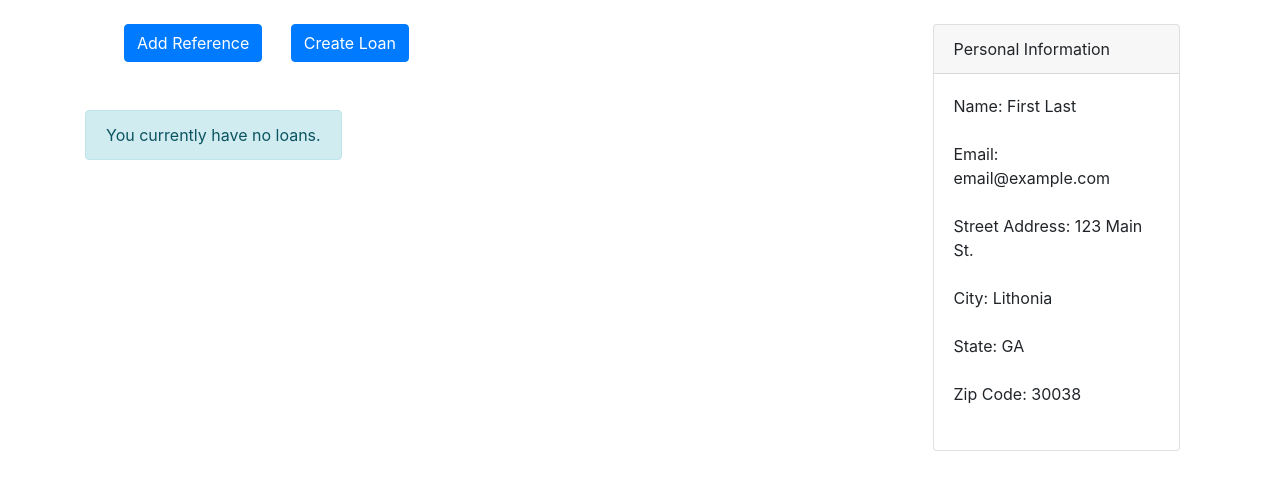
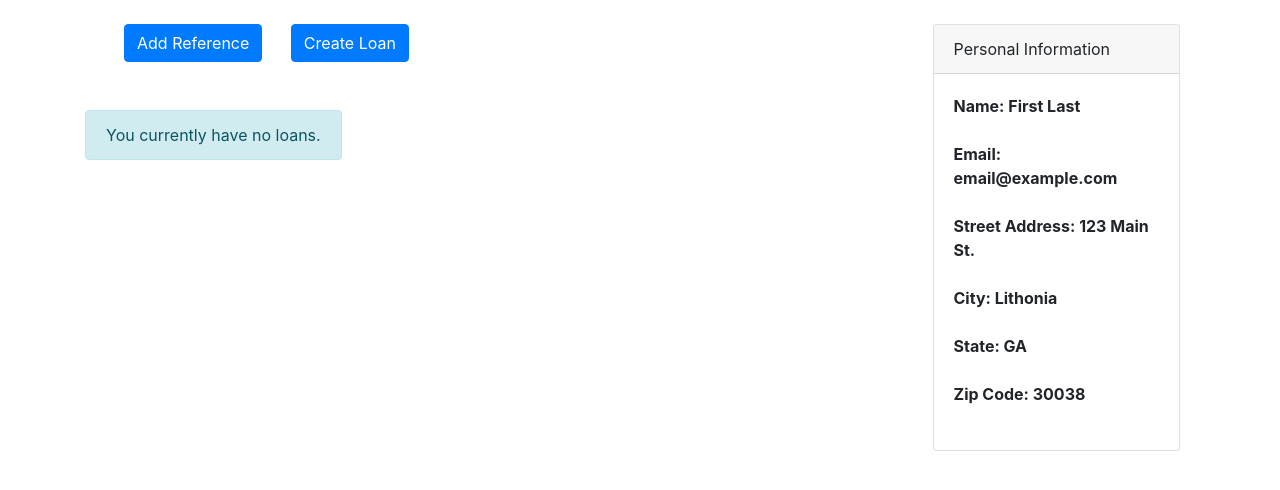
Before and after one commit to BDPA-HSCC-ATL-2018/bdpa-loans, a PHP site: page /dashboard.php in a window 1280 px wide. Shown: the part 56-546 px from the top of the page. Run offline with PHP 8.4, Linux system fonts and the light colour scheme; a user stored in the database is signed in; data comes from the database, SQL or seed files in the repository.

Commit message:
Bold font for card info

```diff
--- a/dashboard.php
+++ b/dashboard.php
@@ -105,6 +105,7 @@ SQL;
   <div class="card">
     <div class="card-header">Personal Information</div>
     <div class="card-body">
+      <p class="card-text font-weight-bold">
       <?php
         $personal_sql = <<<SQL
           SELECT * FROM customers WHERE customer_id = $cust_id;
@@ -125,7 +126,7 @@ SQL;
           echo $personal_echo;
         }
 
-      ?>
+      ?></p>
     </div>
   </div>
 </div>
```
